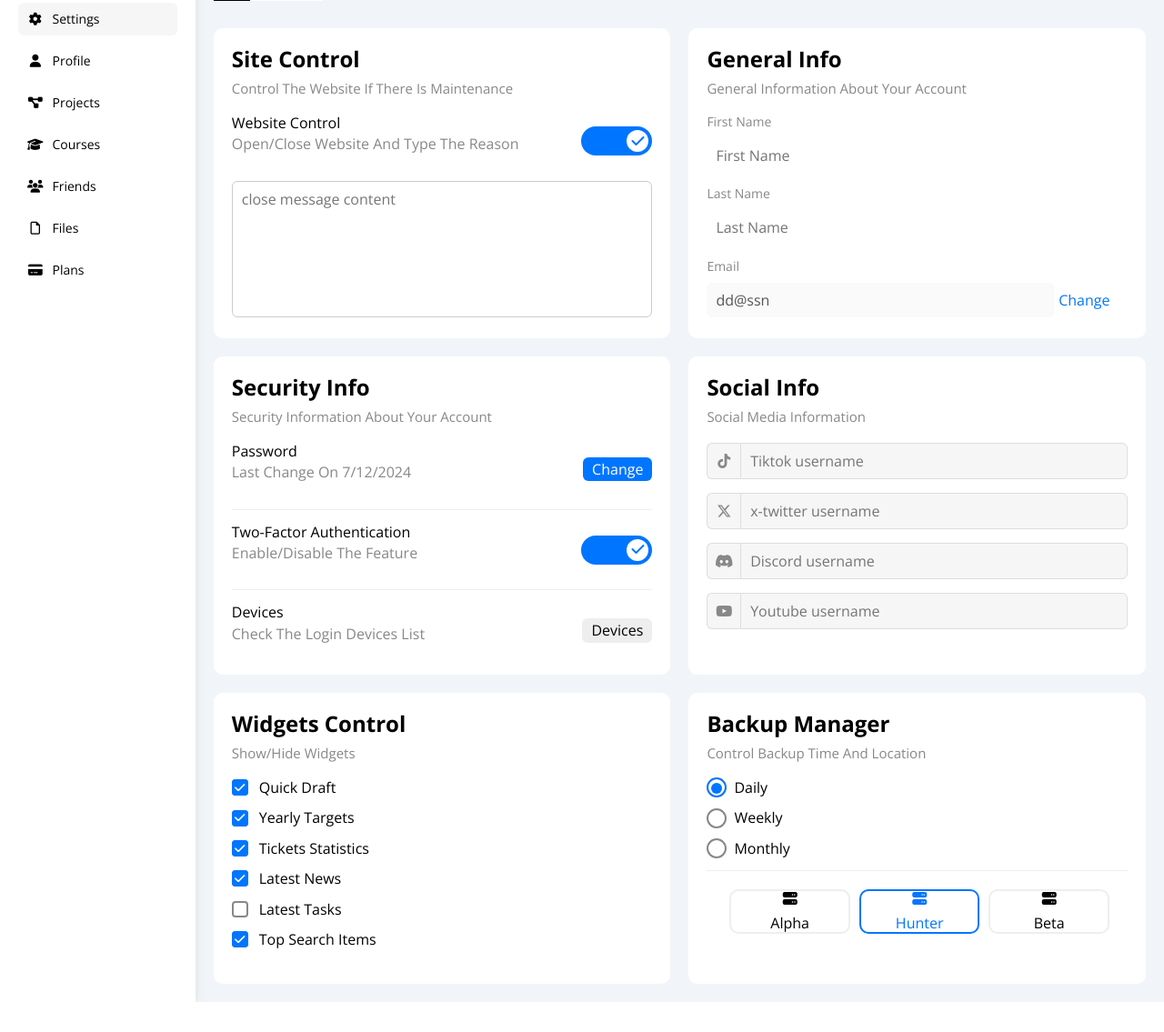
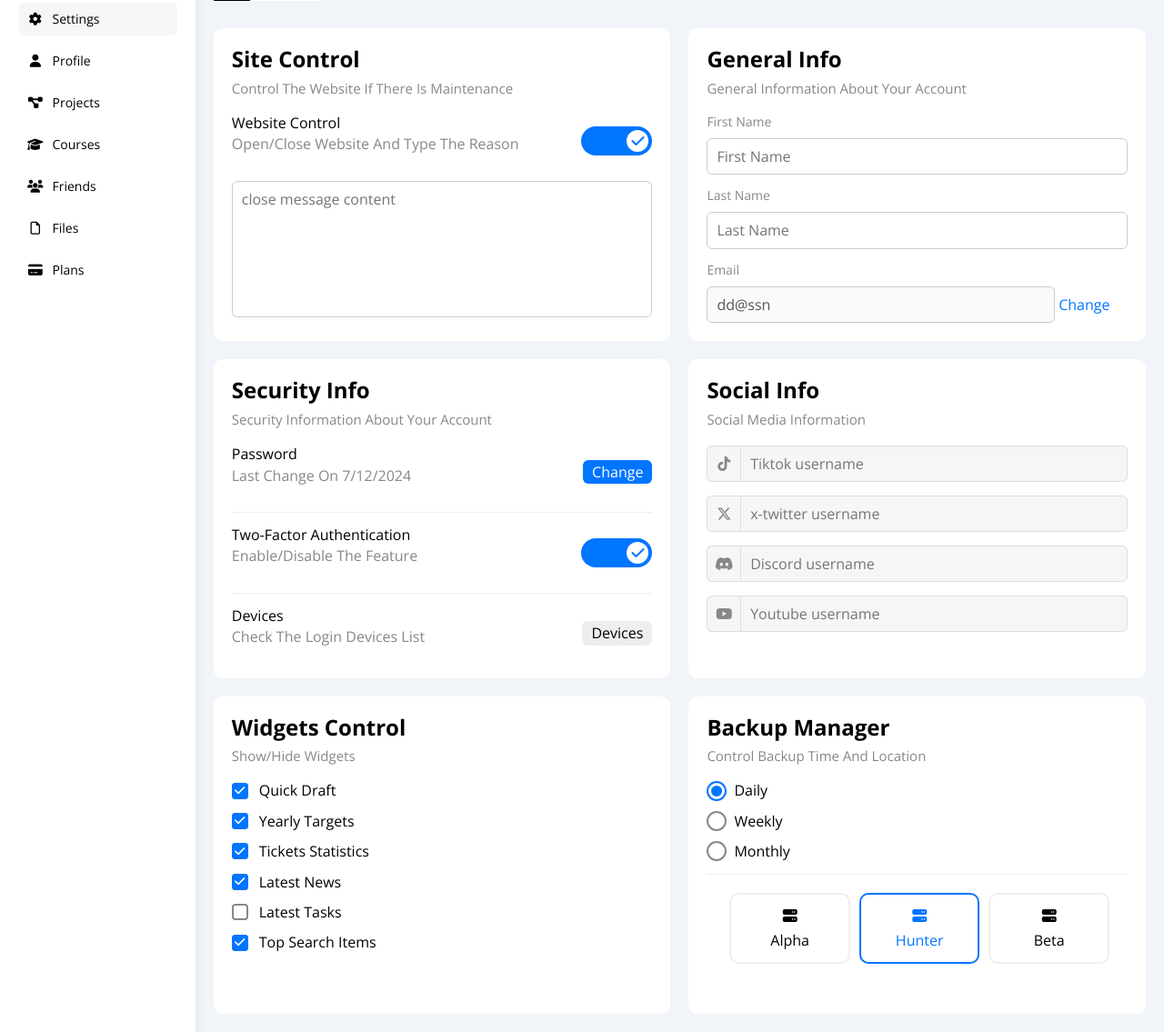
Before and after one commit to luuueren/TEMPN04, a plain HTML site: page settings.html in a window 1280 px wide. Shown: the part 135-1270 px from the top of the page at 91% size. Before the commit the page ends 1237 px from the top, so only its background shows below. Drawn offline with nearby package versions, Linux system fonts and the light colour scheme.

Commit message:
Update framework.css

```diff
--- a/css/framework.css
+++ b/css/framework.css
@@ -266,3 +266,15 @@
 .m-20 {
     margin: 20px;
 }
+
+.b-none {
+    border: none;
+}
+
+.b-ccc {
+    border: 1px solid #ccc;
+}
+
+.m-15 {
+    margin: 15px;
+}
```
